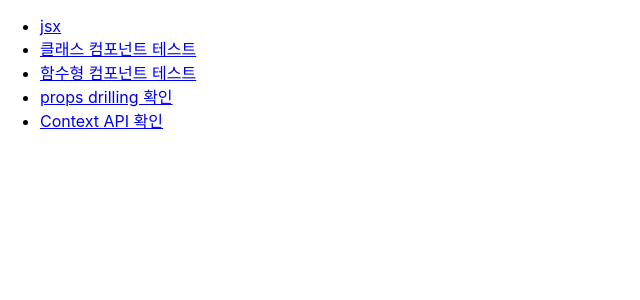
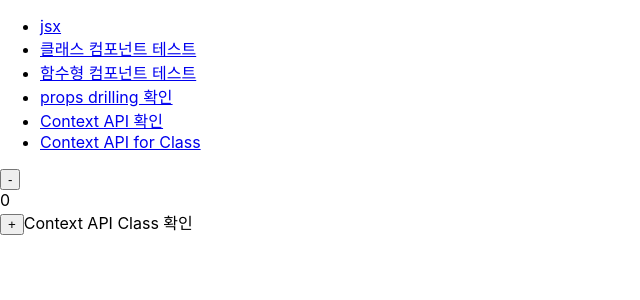
Before and after one commit to Limelig/hello-functionalcomponent, a React (Create React App) app: page /contextapi4class in a window 1280 px wide. Shown: the top 300 px of the page, without its empty margins (0-640 px from the left). Built offline with nearby package versions, Linux system fonts and the light colour scheme.

Commit message:
class context api

```diff
--- a/src/App.js
+++ b/src/App.js
@@ -5,6 +5,7 @@ import { HelloFunction } from "./HelloFunction/HelloFunction";
 import { PropsDrilling } from "./PropsDrilling/PropsDrilling";
 import { Element, HelloJsx } from "./HelloJsx/HelloJsx";
 import { ContextAPITest } from "./ContextAPITest/ContextAPITest";
+import { ContextAPITest4Class } from "./ContextAPITest4Class/ContextAPITest4Class";
 
 function App() {
   return (
@@ -26,6 +27,9 @@ function App() {
           <li>
             <Link to="/contextapitest">Context API 확인</Link>
           </li>
+          <li>
+            <Link to="/contextapi4class">Context API for Class</Link>
+          </li>
         </ul>
       </div>
       <div>
@@ -46,6 +50,9 @@ function App() {
           <Route path="/contextapitest" exact={true}>
             <ContextAPITest>Context API 확인</ContextAPITest>
           </Route>
+          <Route path="/contextapi4class" exact={true}>
+            <ContextAPITest4Class>Context API Class 확인</ContextAPITest4Class>
+          </Route>
         </Switch>
       </div>
     </Router>
--- /dev/null
+++ b/src/ContextAPITest4Class/ContextAPITest4Class.js
@@ -0,0 +1,31 @@
+import React from "react";
+import { MinusButton } from "./MinusButton";
+import { NumberViewer } from "./NumberViewer";
+import { PlusButton } from "./PlusButton";
+import { CountContextProvider } from "./CountContext";
+
+// export const ContextAPITest = (props) => {
+//   // [ n, setN ]
+
+//   return (
+//     <CountContextProvider>
+//       <MinusButton />
+//       <NumberViewer />
+//       <PlusButton />
+//       {this.props.children}
+//     </CountContextProvider>
+//   );
+// };
+
+export class ContextAPITest4Class extends React.Component {
+  render() {
+    return (
+      <CountContextProvider>
+        <MinusButton />
+        <NumberViewer />
+        <PlusButton />
+        {this.props.children}
+      </CountContextProvider>
+    );
+  }
+}
--- /dev/null
+++ b/src/ContextAPITest4Class/CountContext.js
@@ -0,0 +1,46 @@
+import React, { Component } from "react";
+
+export const CountContext = React.createContext(null);
+
+// export const CountContextProvider = (props) => {
+//   const [number, setNumber] = React.useState(0);
+//   const onMinus = React.useCallback(() => setNumber((value) => value - 1), []);
+//   const onPlus = React.useCallback(() => setNumber((value) => value + 1), []);
+//   const value = {
+//     number,
+//     onMinus,
+//     onPlus,
+//   };
+
+//   return (
+//     <CountContext.Provider value={value}>
+//       {props.children}
+//     </CountContext.Provider>
+//   );
+// };
+
+export class CountContextProvider extends Component {
+  state = { number: 0 };
+
+  onMinus() {
+    this.setState({ number: this.state.number - 1 });
+  }
+
+  onPlus() {
+    this.setState({ number: this.state.number + 1 });
+  }
+
+  render() {
+    const value = {
+      number: this.state.number,
+      onMinus: () => this.onMinus(),
+      onPlus: () => this.onPlus(),
+    };
+
+    return (
+      <CountContext.Provider value={value}>
+        {this.props.children}
+      </CountContext.Provider>
+    );
+  }
+}
--- /dev/null
+++ b/src/ContextAPITest4Class/MinusButton.js
@@ -0,0 +1,20 @@
+import React from "react";
+import { CountContext } from "./CountContext";
+
+// export const MinusButton = () => {
+//   const { onMinus } = React.useContext(CountContext);
+
+//   return <button onClick={onMinus}>-</button>;
+// };
+
+export class MinusButton extends React.Component {
+  render() {
+    return (
+      <CountContext.Consumer>
+        {(context) => {
+          return <button onClick={context.onMinus}>-</button>;
+        }}
+      </CountContext.Consumer>
+    );
+  }
+}
--- /dev/null
+++ b/src/ContextAPITest4Class/NumberViewer.js
@@ -0,0 +1,20 @@
+import React from "react";
+import { CountContext } from "./CountContext";
+
+// export const NumberViewer = () => {
+//   const { number } = React.useContext(CountContext);
+
+//   return <div>{number}</div>;
+// };
+
+export class NumberViewer extends React.Component {
+  render() {
+    return (
+      <CountContext.Consumer>
+        {(context) => {
+          return <div>{context.number}</div>;
+        }}
+      </CountContext.Consumer>
+    );
+  }
+}
--- /dev/null
+++ b/src/ContextAPITest4Class/PlusButton.js
@@ -0,0 +1,20 @@
+import React from "react";
+import { CountContext } from "./CountContext";
+
+// export const PlusButton = () => {
+//   const { onPlus } = React.useContext(CountContext);
+
+//   return <button onClick={onPlus}>+</button>;
+// };
+
+export class PlusButton extends React.Component {
+  render() {
+    return (
+      <CountContext.Consumer>
+        {(context) => {
+          return <button onClick={context.onPlus}>+</button>;
+        }}
+      </CountContext.Consumer>
+    );
+  }
+}
```
